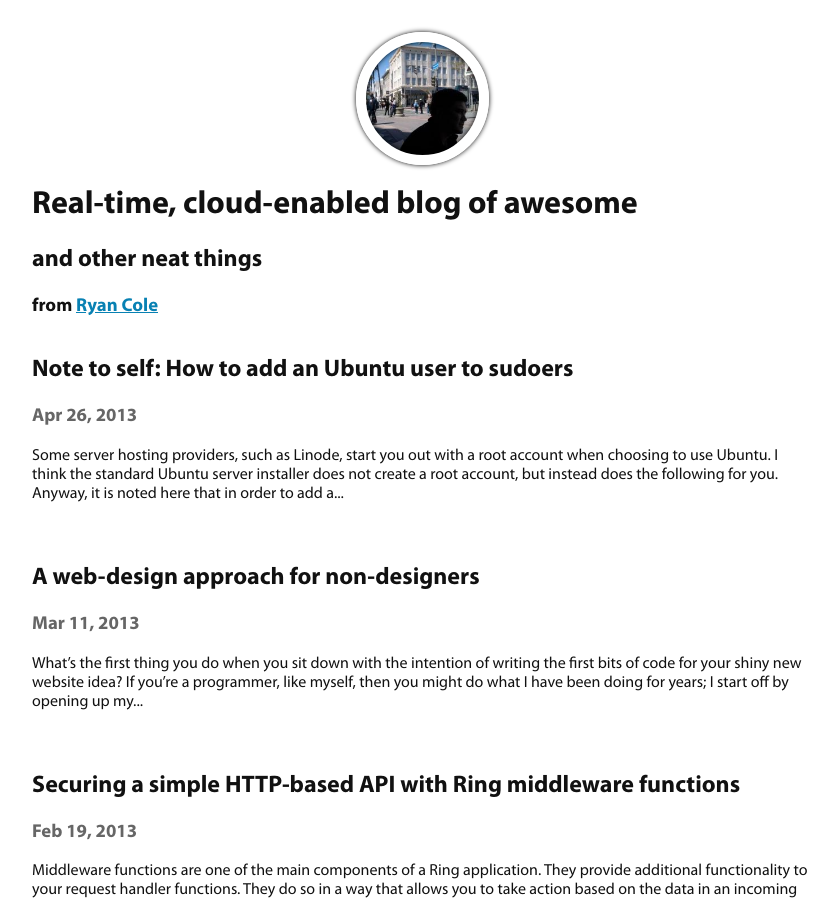
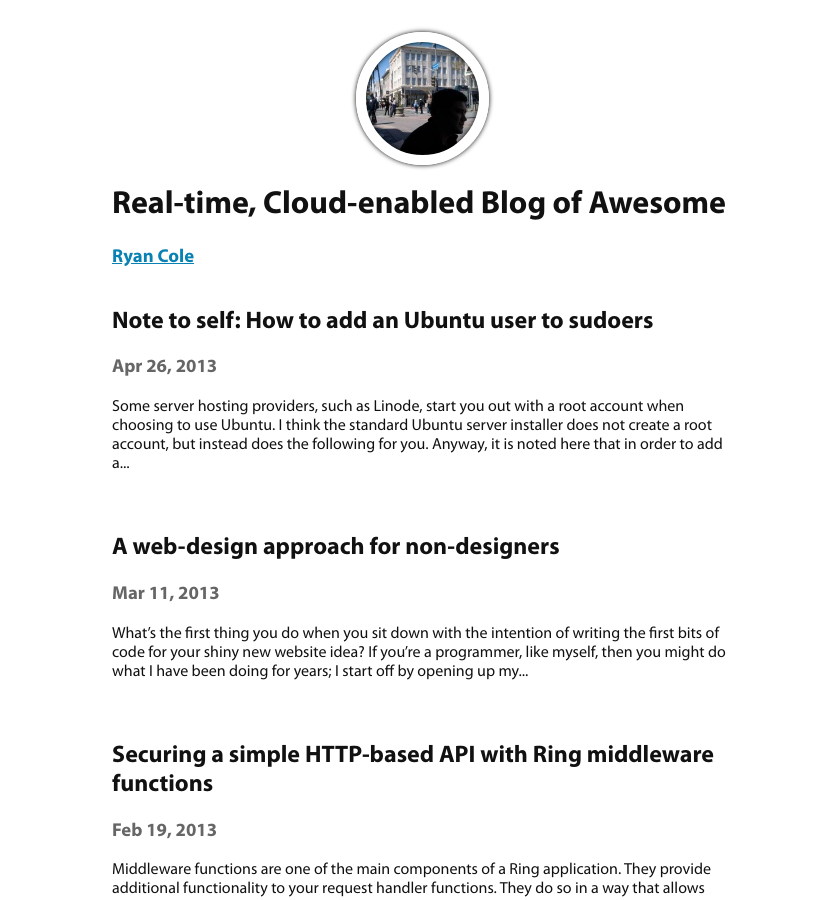
Before and after one commit to ryancole/ryancole.github.com, a Jekyll site: the page built from index.html, in a window 1280 px wide and 900 px high. Shown: the whole window, without its empty margins (218-1056 px from the left). Built offline with Jekyll 4.4.1, drawn with Linux system fonts in a browser that asks for light colours.

Commit message:
even less wide

```diff
--- a/_layouts/default.html
+++ b/_layouts/default.html
@@ -42,15 +42,14 @@
   <body>
     <div class="container">
       <div class="row">
-        <div class="span10 offset1">
+        <div class="span8 offset2">
           <a href="/"><div id="my-face"></div></a>
-          <h1>Real-time, cloud-enabled blog of awesome</h1>
-          <h2>and other neat things</h2>
-          <h3>from <a target="_blank" href="http://twitter.com/_ryancole">Ryan Cole</a></h3>
+          <h1>Real-time, Cloud-enabled Blog of Awesome</h1>
+          <h3><a target="_blank" href="http://twitter.com/_ryancole">Ryan Cole</a></h3>
         </div>
       </div>
       <div class="row">
-        <div class="span10 offset1">
+        <div class="span8 offset2">
           {{ content }}
         </div>
       </div>
```
